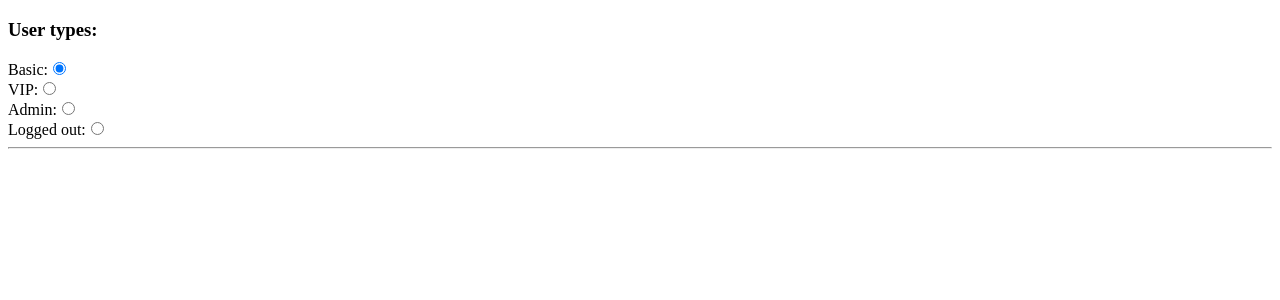
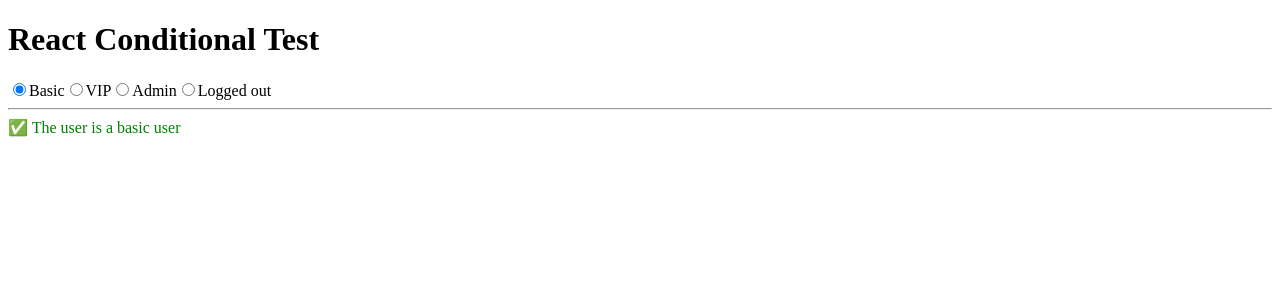
Before and after one commit to glhrmoura/react-conditional, a React (Vite) app: page / in a window 1280 px wide. Shown: the top 300 px of the page. Built offline with nearby package versions, Linux system fonts and the light colour scheme.

Commit message:
feat: update dev app to use new React Slots API

```diff
--- a/src/dev/app.tsx
+++ b/src/dev/app.tsx
@@ -1,68 +1,82 @@
 import React, { useState, ChangeEvent } from 'react';
 
-import { Condition } from '@/lib';
-
-const userTypes = [
-  {
-    label: 'Basic',
-    value: 'basic',
-  },
-  {
-    label: 'VIP',
-    value: 'vip',
-  },
-  {
-    label: 'Admin',
-    value: 'admin',
-  },
-  {
-    label: 'Logged out',
-    value: '',
-  }
-];
+import { Condition, If, ElseIf, Else } from '@/lib';
 
 const App = () => {
   const [userType, setUserType] = useState('basic');
 
   const onSelectUserType = ({ target: { value } }: ChangeEvent<HTMLInputElement>) => {
+    console.log('User type changed to:', value);
     setUserType(value);
   };
 
+  console.log('Current user type:', userType);
+
   return (
     <React.StrictMode>
-      <h3>
-        User types:
-      </h3>
-      {userTypes.map((type) => (
-        <div key={type.value}>
-          <label htmlFor={`user-role-${type.value}`}>
-            {type.label}:
-          </label>
+      <h1>React Conditional Test</h1>
+
+      <div>
+        <label>
           <input
             type="radio"
-            id={`user-role-${type.value}`}
             name="user-type"
-            value={type.value}
+            value="basic"
             onChange={onSelectUserType}
-            checked={type.value === userType}
+            checked={userType === 'basic'}
           />
-        </div>
-      ))}
+          Basic
+        </label>
+        <label>
+          <input
+            type="radio"
+            name="user-type"
+            value="vip"
+            onChange={onSelectUserType}
+            checked={userType === 'vip'}
+          />
+          VIP
+        </label>
+        <label>
+          <input
+            type="radio"
+            name="user-type"
+            value="admin"
+            onChange={onSelectUserType}
+            checked={userType === 'admin'}
+          />
+          Admin
+        </label>
+        <label>
+          <input
+            type="radio"
+            name="user-type"
+            value=""
+            onChange={onSelectUserType}
+            checked={userType === ''}
+          />
+          Logged out
+        </label>
+      </div>
+
       <hr />
-      <Condition>
-        <div rc-if={userType === 'basic'}>
-          <h2>The user is a basic user</h2>
-        </div>
-        <div rc-else-if={userType === 'vip'}>
-          <h2>The user is a vip user</h2>
-        </div>
-        <div rc-else-if={userType === 'admin'}>
-          <h2>The user is a admin user</h2>
-        </div>
-        <div rc-else>
-          <h2>The user is not logged</h2>
-        </div>
-      </Condition>
+
+      <div>
+        <Condition>
+          <If condition={userType === 'basic'}>
+            <div style={{ color: 'green' }}>✅ The user is a basic user</div>
+          </If>
+          <ElseIf condition={userType === 'vip'}>
+            <div style={{ color: 'blue' }}>💎 The user is a vip user</div>
+          </ElseIf>
+          <ElseIf condition={userType === 'admin'}>
+            <div style={{ color: 'red' }}>👑 The user is an admin user</div>
+          </ElseIf>
+          <Else>
+            <div style={{ color: 'gray' }}>❌ The user is not logged in</div>
+          </Else>
+        </Condition>
+      </div>
     </React.StrictMode>
   );
 };
```
